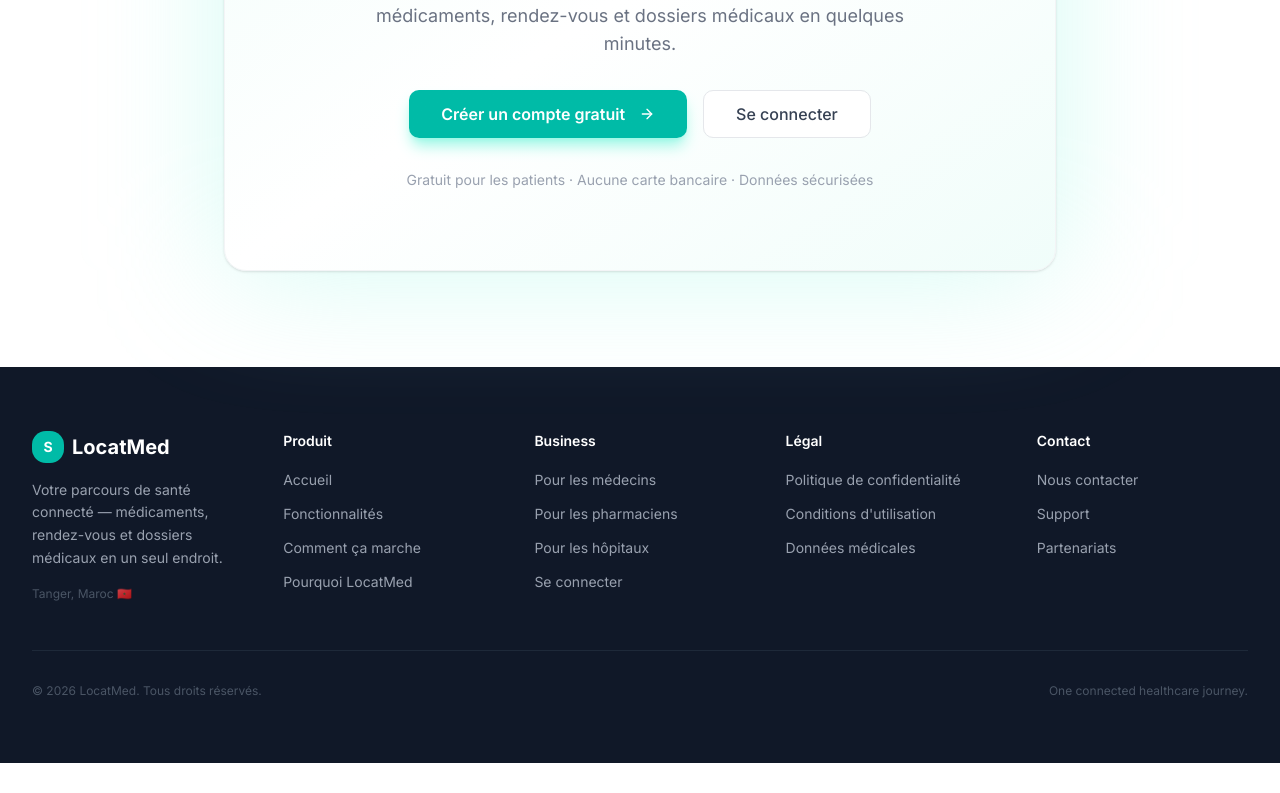
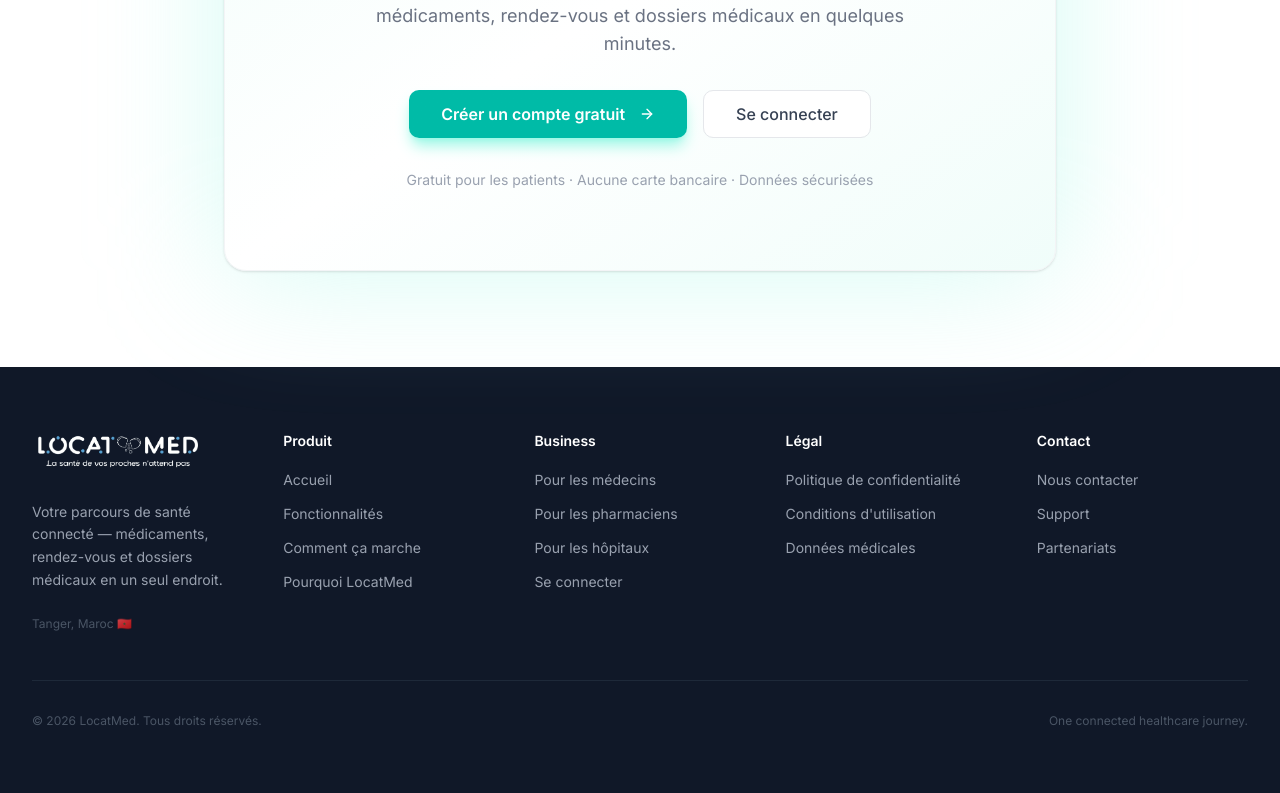
Before and after one commit to amghar855/LocatMed-Tanger, a Next.js app: page / in a window 1280 px wide. Shown: the part 4832-5625 px from the top of the page. Before the commit the page ends 5595 px from the top, so only its background shows below. Built offline with nearby package versions, Linux system fonts and the light colour scheme; no server answers; a web font is replaced by a local one.

Commit message:
style: update footer and signup logos to official dark version

```diff
--- a/components/locatomed/landing/footer.tsx
+++ b/components/locatomed/landing/footer.tsx
@@ -31,13 +31,14 @@ export function Footer() {
       <div className="max-w-7xl mx-auto px-4 sm:px-6 lg:px-8 py-16">
         <div className="grid grid-cols-2 lg:grid-cols-5 gap-10">
           {/* Brand */}
-          <div className="col-span-2 lg:col-span-1 space-y-4">
-            <div className="flex items-center gap-2">
-              <div className="w-8 h-8 rounded-xl bg-gradient-to-br from-teal-500 to-teal-500 flex items-center justify-center">
-                <span className="text-white font-bold text-sm">S</span>
-              </div>
-              <span className="font-bold text-xl text-white">LocatMed</span>
-            </div>
+          <div className="col-span-2 lg:col-span-1 space-y-6">
+            <Link href="/" className="inline-block">
+              <img
+                src="/logo-locatmed-dark.png"
+                alt="LocatMed"
+                className="h-10 w-auto"
+              />
+            </Link>
             <p className="text-sm leading-relaxed">
               Votre parcours de santé connecté — médicaments, rendez-vous et
               dossiers médicaux en un seul endroit.
--- a/components/locatomed/signup-form.tsx
+++ b/components/locatomed/signup-form.tsx
@@ -169,7 +169,7 @@ export default function SignupForm({
       >
         {/* Logo + tagline */}
         <div className="flex flex-col items-center mb-6">
-          <img src="/logo-locatomed.png" alt="LocatMed" className="h-10 w-auto mx-auto" />
+          <img src="/logo-locatmed-dark.png" alt="LocatMed" className="h-12 w-auto mx-auto" />
           <p className="mt-2 text-xs italic text-teal-600 text-center">
             La santé de vos proches n&apos;attend pas
           </p>
```
Also changed, not shown: public/logo-locatmed-dark.png (added).
